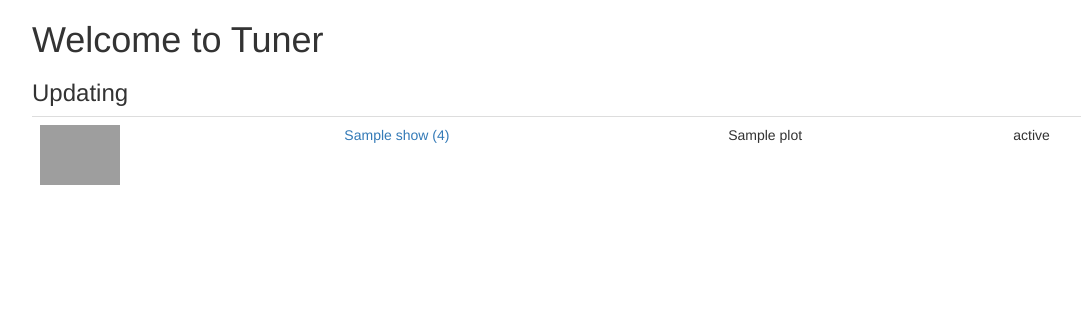
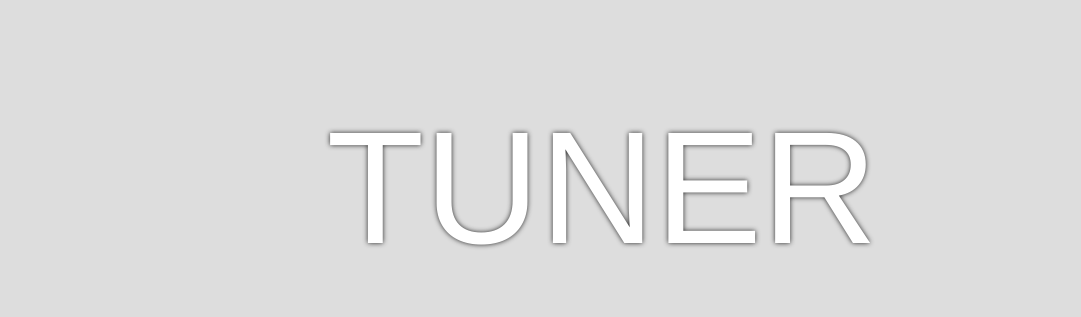
Before and after one commit to thatjpcsguy/tuner, a Python web app: template templates/index.html in a window 1280 px wide. Shown: the top 317 px of the page, without its empty margins (38-1119 px from the left). Before the commit the page ends 185 px from the top, so only its background shows below. Run offline with Jinja, Linux system fonts and the light colour scheme; the template is opened without the code that fills it: most values are stand-ins (such as "Sample title", 1, 10 or a date in 2020); some libraries are stand-ins or nearby versions; grey boxes are pictures that could not be loaded.

Commit message:
added styling

```diff
--- a/static/tuner.css
+++ b/static/tuner.css
@@ -1,3 +1,79 @@
+html, body {
+	padding: 0;
+	margin: 0;
+}
+
+* {
+	-webkit-padding-start: 0;
+	-moz-padding-start: 0;
+}
+
 .banner-small {
-	height: 60px;
+	width: 100%;
+	margin-top: 30px;
 }
+
+.show-block {
+	height: 220px;
+}
+
+.show-block .rating {
+	height: 3px;
+	background-color: black;
+	width: 100%;
+	margin-bottom: 10px;
+}
+
+.show-block .rating-inner {
+	background-color: red;
+	height: 3px;
+}
+
+.background {
+	position: fixed;
+	width: 100%;
+	height: 100%;
+	background-size: cover;
+	background-position: center;
+	z-index: -10000;
+	opacity: .7;
+	-webkit-filter: blur(5px); -moz-filter: blur(5px); -o-filter: blur(5px); -ms-filter: blur(5px); filter: blur(5px);
+}
+
+.title-large {
+	font-size: 160px;
+	text-transform: uppercase;
+	text-align: center;
+	color: white;
+    text-shadow: 0 0 5px #232323;
+    margin-top: 0;
+    padding-top: 50px;
+}
+
+.header {
+	padding-top: 50px;
+	background-color: #DDDDDD;
+	width: 100%;
+	height: 340px;
+	margin-top: 0;
+}
+
+.season-title {
+	text-shadow: 0 0 5px #232323;
+	color: white;
+}
+
+.episode-title {
+	color: white;
+	text-shadow: 0 0 5px #232323;
+	font-size: 16px;
+}
+
+.show-thumb {
+	width: 100%;
+	margin-bottom: 8px;
+}
+
+.container {
+	margin-bottom: 300px;
+}
--- a/templates/index.html
+++ b/templates/index.html
@@ -1,21 +1,30 @@
 {% include 'head.html' %}
 <body>
+    <div class="header">
+        <h1 class="title-large">Tuner</h1>
+    </div>
+    <div class="container">
+    {% for show in shows_updating %}
+        {% if show.index % 3 == 0 %}
+            <div class="row">
+        {% endif %}
 
-    <div class="container">
-        <h1>Welcome to Tuner</h1>
-        <h3>Updating</h3>
-        <table class="table">
-        {% for show in shows_updating %}
-            <tr><td><img class="banner-small" src="{{ url_for('static', filename='img/' + show.show_id + '_banner.jpg') }}" /></td><td><a href="/{{show.path}}">{{show.name}} ({{show.rating}})</a></td><td>{{show.plot}}</td><td>{{show.status}}</td></tr>
-        {% endfor %}
-        </table>
+            <div class="col-md-4 show-block">
+                <a href="/{{show.path}}">
+                    <img class="banner-small" src="{{ url_for('static', filename='img/' + show.show_id + '_banner.jpg') }}" />
+                </a>
+                <div class="rating">
+                    <div class="rating-inner" style="width: {{ show.rate }}%;"></div>
+                </div>
+                <p><strong>{{show.status}}</strong></p>
+                <p>{{show.plot}}</p>
+            </div>
 
-        <!-- <h3>Available</h3>
-        <table class="table">
-        {% for show in shows_available %}
-            <tr><td><img src="{{ url_for('static', filename='img/' + show.show_id + '_banner.jpg') }}" /></td><td><a href="/{{show.path}}">{{show.name}} ({{show.rating}})</a></td><td>{{show.plot}}</td><td>{{show.status}}</td></tr>
-        {% endfor %}
-        </table> -->
+        {% if show.index % 3 == 2 %}
+            </div>
+        {% endif %}
+    {% endfor %}
+
     </div>
 
 
```
Also changed, not shown: app.py (+27 -13 lines), templates/show.html (+23 -10 lines).
